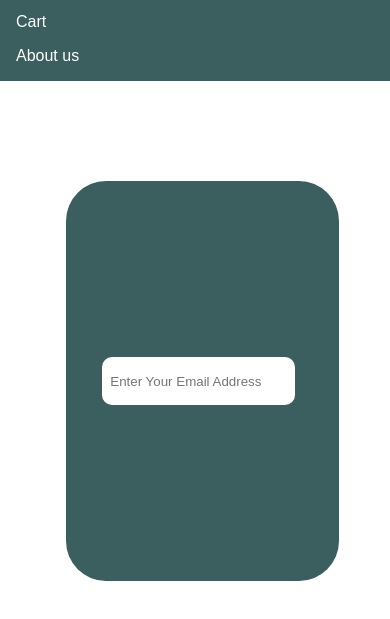
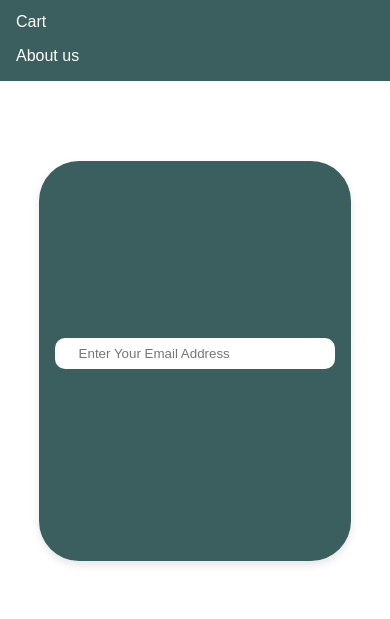
Before and after one commit to Ayush215mb/Anyvend, a plain HTML site: page HTML/LogIn.html in a window 390 px wide. Shown: the part 169-788 px from the top of the page. Drawn offline with Linux system fonts and the light colour scheme; files whose address does not match are found by name.

Commit message:
made it responsive.

```diff
--- a/CSS/LogInStyle.css
+++ b/CSS/LogInStyle.css
@@ -1,25 +1,68 @@
-.LogInbox{
+
+
+ .LogInbox {
     width: 70%;
+    max-width: 600px;
     height: 400px;
     background-color: #3b5e5f;
     display: flex;
     justify-content: center;
-    margin-left: 17%;
-    margin-top: 100px;
+    margin: 100px auto 0;
     border-radius: 40px;
+    backdrop-filter: blur(50px);
+    box-shadow: 0 4px 8px rgba(0, 0, 0, 0.1);
 }
 
-.LogInForm{
+.Login-text {
+    color: white;
+    font-weight: bold;
+    font-size: 2rem;
+    padding: 2rem 0;
+    text-align: center;
+}
+
+.LogInForm {
     display: flex;
     align-items: center;
+    justify-content: center;
+    flex-direction: column;
+    width: 80%;
+    margin: 0 auto;
 }
 
 .LogInForm input[type="text"] {
     padding: 0.5rem;
+    padding-inline: 1.5rem;
     border: none;
     border-radius: 10px;
-    margin-right: 0.5rem;
-    height: 2rem;
+    margin-bottom: 1rem;
+    width: 100%;
+    max-width: 300px;
+    box-sizing: border-box;
+}
 
+.LogInForm button {
+    padding: 0.5rem 1.5rem;
+    border: none;
+    border-radius: 6px;
+    background-color: #fff;
+    cursor: pointer;
+    width: 100%;
+    max-width: 300px;
+    box-sizing: border-box;
+}
 
+@media (max-width: 768px) {
+    .LogInbox {
+        width: 80%;
+        margin-top: 80px;
+    }
+
+    .Login-text {
+        font-size: 1.5rem;
+    }
+
+    .LogInForm {
+        width: 90%;
+    }
 }
```
